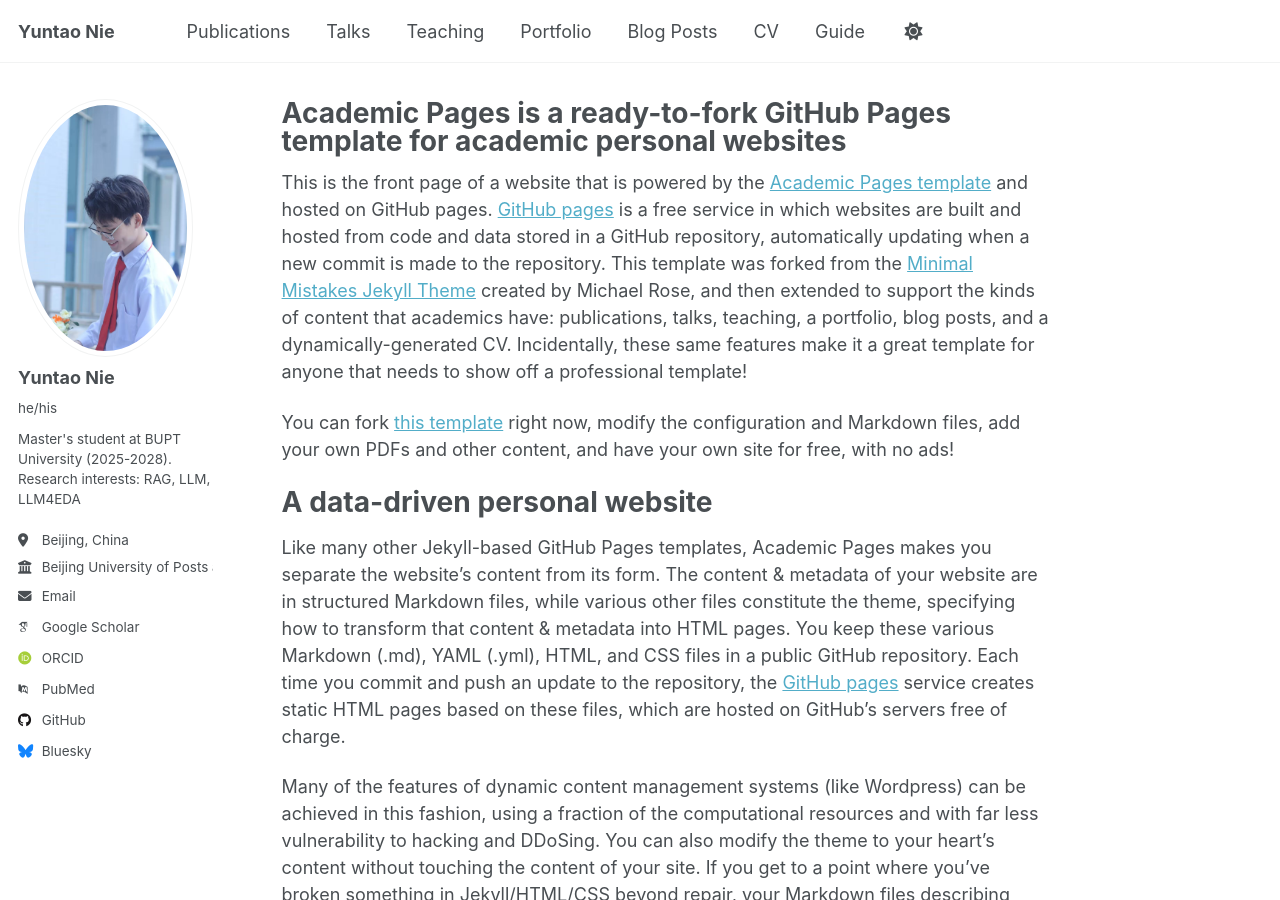
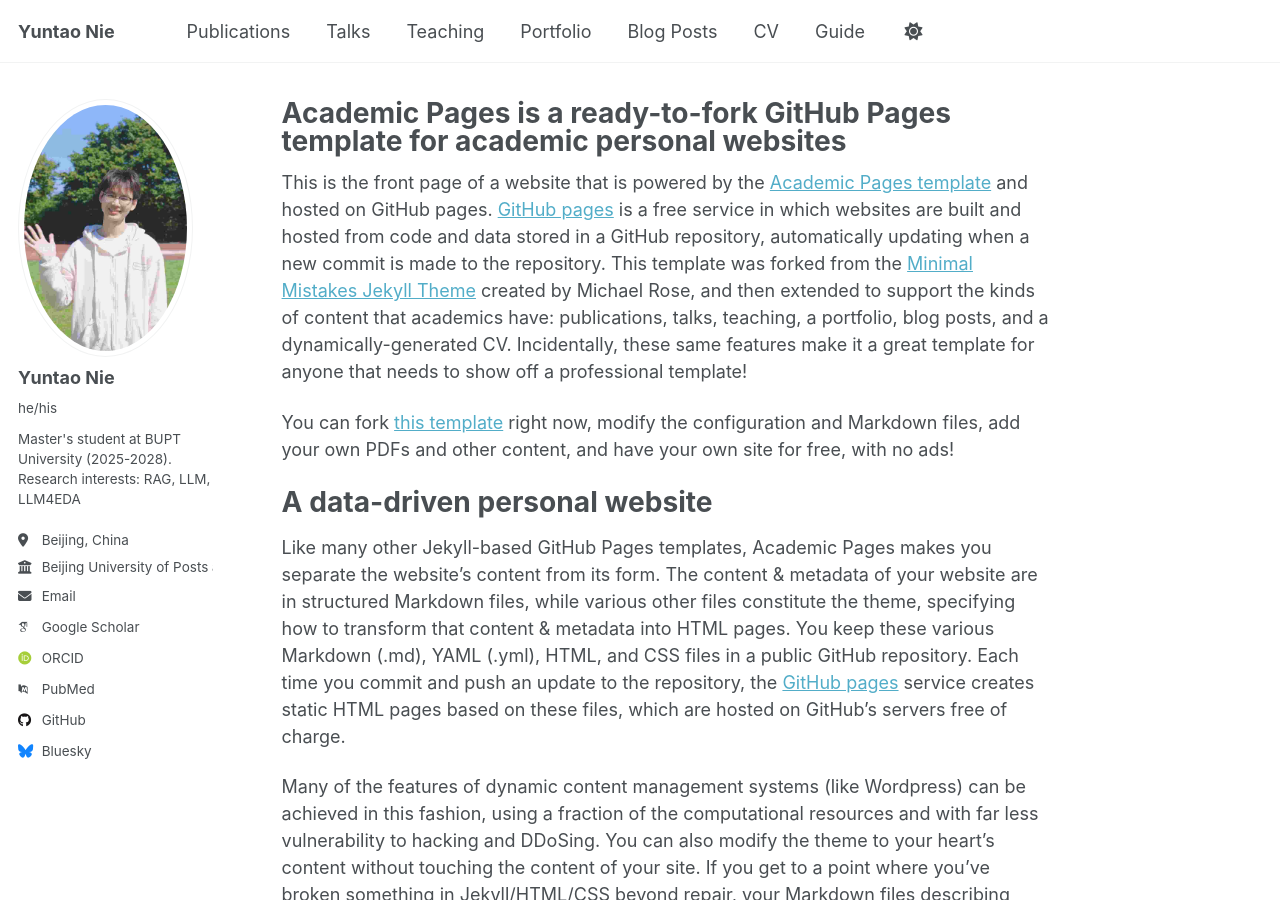
Before and after one commit to 1571859588/1571859588.github.io, a Jekyll site: the page built from _pages/about.md, in a window 1280 px wide and 900 px high. Built offline with Jekyll 4.4.1, drawn with Linux system fonts in a browser that asks for light colours; some web fonts are replaced; a script that is not in the unit is left out.

Commit message:
[feat][avator] shrink to 20 kb of avator

```diff
--- a/_config.yml
+++ b/_config.yml
@@ -22,10 +22,10 @@
 #               Additional customization can be done by editing /_includes/author-profile.html
 author:
   # Biographic information
-  avatar           : "avators/fig3.png"
+  avatar           : "fig1.png"
   name             : "Yuntao Nie"
   pronouns         : "he/his" # example: "she/her"
-  bio: "Master's student at BUPT University (2025-2028). Research interests: RAG, LLM, LLM4EDA"
+  bio: "Master's student at BUPT University (2025-2028). \nResearch interests: RAG, LLM, LLM4EDA"
   location: "Beijing, China"
   employer: "Beijing University of Posts and Telecommunications"
   uri              : # URL
```
Also changed, not shown: images/avators/fig1.png (added), images/fig1.png (added), 1 other file.
